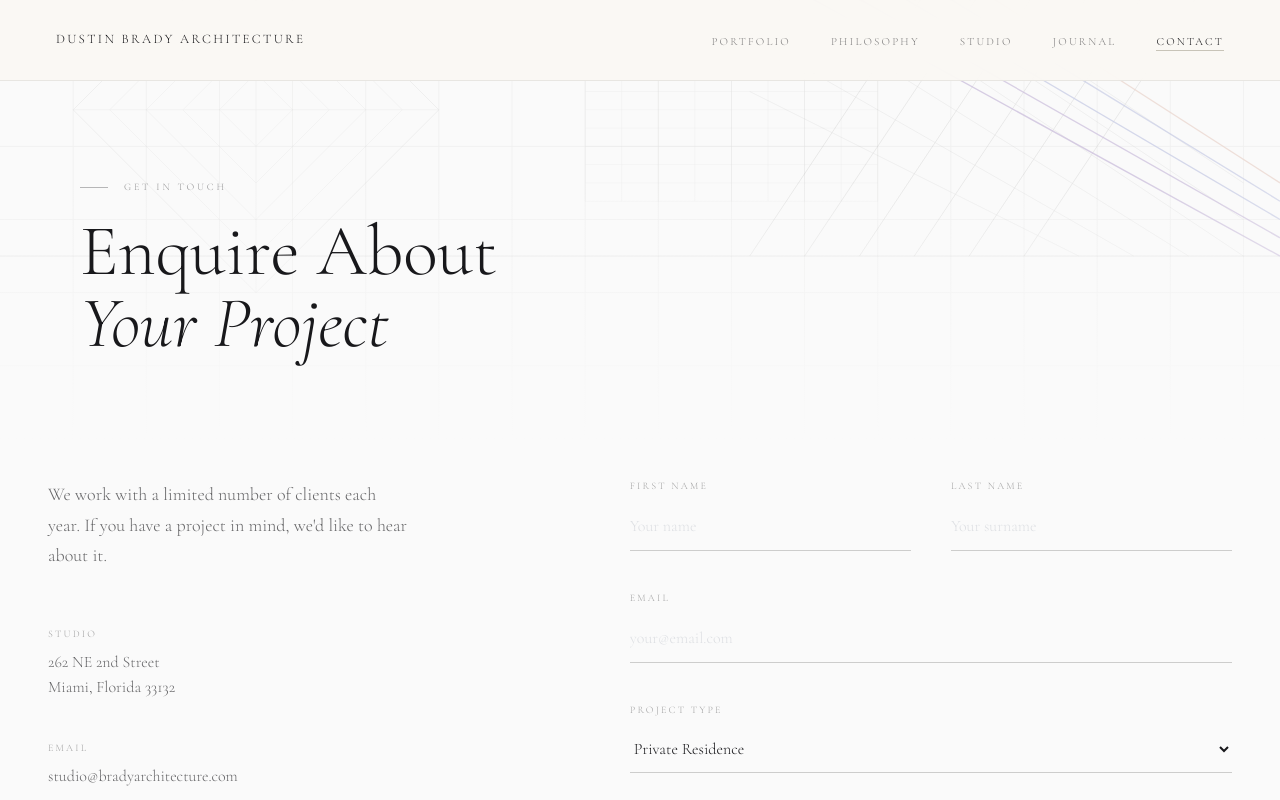
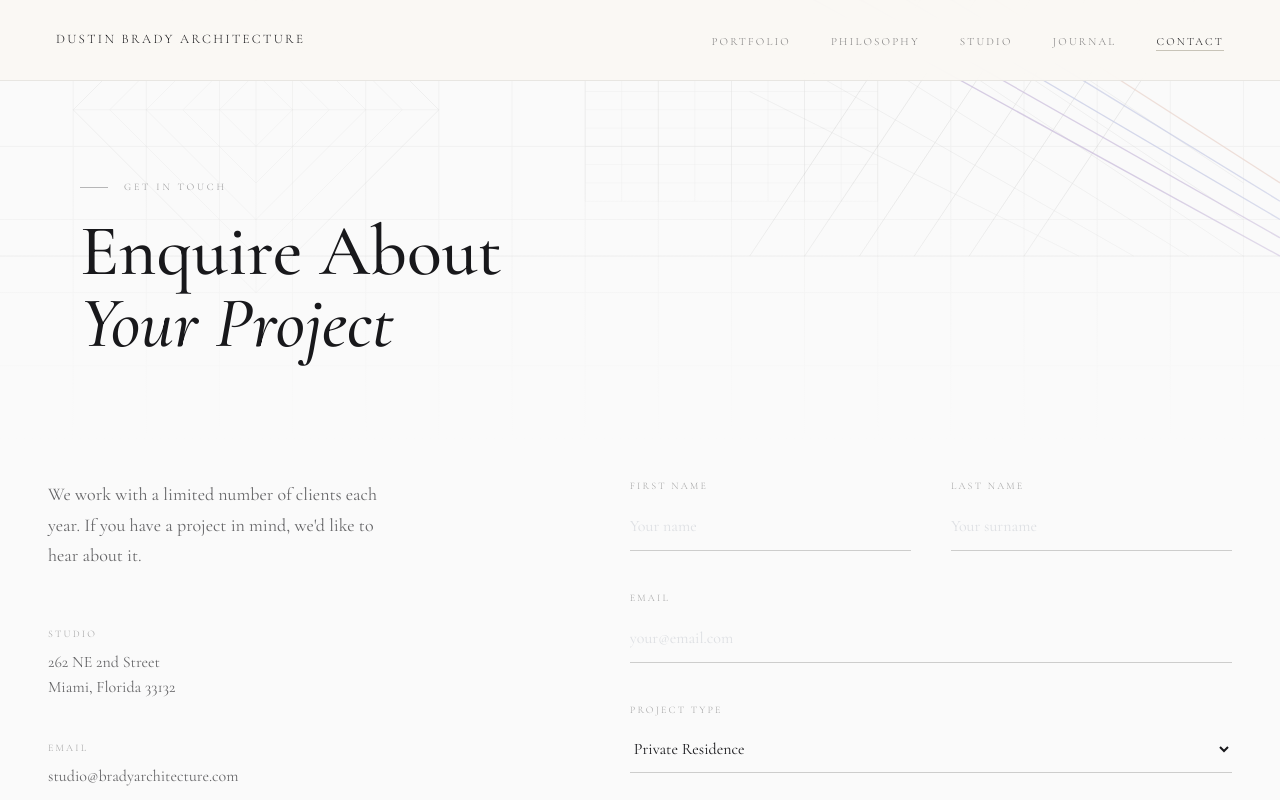
Before and after one commit to marcuslucas/architect-portfolio, a Next.js app: page /contact in a window 1280 px wide. Shown: the top 800 px of the page. Built offline with nearby package versions, Linux system fonts and the light colour scheme.

Commit message:
feat: responsive font weight on remaining pages
Co-Authored-By: Claude Sonnet 4.6 <noreply@anthropic.com>

```diff
--- a/src/app/contact/page.tsx
+++ b/src/app/contact/page.tsx
@@ -13,7 +13,7 @@ const inputStyle = {
   borderBottom: '1px solid rgba(26,25,22,0.2)',
   padding: '12px 0',
   fontFamily: 'var(--font-cormorant)',
-  fontWeight: 300,
+  fontWeight: 'var(--fw-body)' as const,
   fontSize: '16px',
   color: 'var(--ink)',
   outline: 'none',
@@ -55,7 +55,7 @@ export default function ContactPage() {
                 <span style={{ display: 'inline-block', width: '28px', height: '0.5px', background: 'var(--ink)', opacity: 0.3 }} />
                 <span style={{ fontFamily: 'var(--font-cormorant)', fontWeight: 300, fontSize: '10px', letterSpacing: '0.28em', textTransform: 'uppercase', opacity: 0.45 }}>Get in Touch</span>
               </div>
-              <h1 style={{ fontFamily: 'var(--font-cormorant)', fontWeight: 300, fontSize: 'clamp(40px, 6vw, 72px)', lineHeight: 1.0 }}>
+              <h1 style={{ fontFamily: 'var(--font-cormorant)', fontWeight: 'var(--fw-heading)', fontSize: 'clamp(40px, 6vw, 72px)', lineHeight: 1.0 }}>
                 Enquire About<br /><em>Your Project</em>
               </h1>
             </motion.div>
@@ -66,7 +66,7 @@ export default function ContactPage() {
         <section style={{ padding: '40px 48px 120px', display: 'grid', gridTemplateColumns: '1fr 1.2fr', gap: '80px', alignItems: 'start' }}>
           {/* Info column */}
           <motion.div initial={{ opacity: 0, x: -20 }} animate={{ opacity: 1, x: 0 }} transition={{ duration: 0.8, delay: 0.3 }}>
-            <p style={{ fontFamily: 'var(--font-cormorant)', fontWeight: 300, fontSize: '18px', lineHeight: 1.7, opacity: 0.65, marginBottom: '56px', maxWidth: '360px' }}>
+            <p style={{ fontFamily: 'var(--font-cormorant)', fontWeight: 'var(--fw-body)', fontSize: '18px', lineHeight: 1.7, opacity: 0.65, marginBottom: '56px', maxWidth: '360px' }}>
               We work with a limited number of clients each year. If you have a project in mind, we'd like to hear about it.
             </p>
 
@@ -80,7 +80,7 @@ export default function ContactPage() {
                 <div key={label}>
                   <span style={labelStyle}>{label}</span>
                   {lines.map((line, i) => (
-                    <span key={i} style={{ display: 'block', fontFamily: 'var(--font-cormorant)', fontWeight: 300, fontSize: '16px', opacity: 0.65, lineHeight: 1.6 }}>{line}</span>
+                    <span key={i} style={{ display: 'block', fontFamily: 'var(--font-cormorant)', fontWeight: 'var(--fw-body)', fontSize: '16px', opacity: 0.65, lineHeight: 1.6 }}>{line}</span>
                   ))}
                 </div>
               ))}
@@ -91,10 +91,10 @@ export default function ContactPage() {
           <motion.div initial={{ opacity: 0, x: 20 }} animate={{ opacity: 1, x: 0 }} transition={{ duration: 0.8, delay: 0.4 }}>
             {submitted ? (
               <div style={{ padding: '64px 0' }}>
-                <span style={{ display: 'block', fontFamily: 'var(--font-cormorant)', fontWeight: 300, fontStyle: 'italic', fontSize: '28px', opacity: 0.7 }}>
+                <span style={{ display: 'block', fontFamily: 'var(--font-cormorant)', fontWeight: 'var(--fw-heading)', fontStyle: 'italic', fontSize: '28px', opacity: 0.7 }}>
                   Thank you for reaching out.
                 </span>
-                <p style={{ fontFamily: 'var(--font-cormorant)', fontWeight: 300, fontSize: '16px', opacity: 0.5, marginTop: '16px', lineHeight: 1.7 }}>
+                <p style={{ fontFamily: 'var(--font-cormorant)', fontWeight: 'var(--fw-body)', fontSize: '16px', opacity: 0.5, marginTop: '16px', lineHeight: 1.7 }}>
                   We'll be in touch within two business days.
                 </p>
               </div>
--- a/src/app/not-found.tsx
+++ b/src/app/not-found.tsx
@@ -33,7 +33,7 @@ export default function NotFound() {
         <h1
           style={{
             fontFamily: 'var(--font-cormorant)',
-            fontWeight: 300,
+            fontWeight: 'var(--fw-heading)',
             fontStyle: 'italic',
             fontSize: 'clamp(32px, 5vw, 60px)',
             marginBottom: '28px',
--- a/src/app/projects/[slug]/page.tsx
+++ b/src/app/projects/[slug]/page.tsx
@@ -64,11 +64,11 @@ export default function ProjectDetailPage({
             <span style={{ display: 'block', fontFamily: 'var(--font-cormorant)', fontWeight: 300, fontSize: '10px', letterSpacing: '0.26em', textTransform: 'uppercase', opacity: 0.6, marginBottom: '12px' }}>
               {project.number} — {project.type}
             </span>
-            <h1 style={{ fontFamily: 'var(--font-cormorant)', fontWeight: 300, fontSize: 'clamp(36px, 6vw, 72px)', lineHeight: 1.0 }}>
+            <h1 style={{ fontFamily: 'var(--font-cormorant)', fontWeight: 'var(--fw-heading)', fontSize: 'clamp(36px, 6vw, 72px)', lineHeight: 1.0 }}>
               {project.title}
               {project.subtitle && <><br /><em>{project.subtitle}</em></>}
             </h1>
-            <span style={{ display: 'block', fontFamily: 'var(--font-cormorant)', fontWeight: 300, fontSize: '14px', letterSpacing: '0.1em', opacity: 0.55, marginTop: '12px' }}>
+            <span style={{ display: 'block', fontFamily: 'var(--font-cormorant)', fontWeight: 'var(--fw-body)', fontSize: '14px', letterSpacing: '0.1em', opacity: 0.55, marginTop: '12px' }}>
               {project.location}
             </span>
           </motion.div>
@@ -77,12 +77,12 @@ export default function ProjectDetailPage({
         {/* Project intro */}
         <section className="project-intro" style={{ padding: '80px 48px', display: 'grid', gridTemplateColumns: '1fr 1fr', gap: '80px', borderBottom: '0.5px solid rgba(26,25,22,0.08)' }}>
           <motion.div initial={{ opacity: 0, y: 20 }} animate={{ opacity: 1, y: 0 }} transition={{ duration: 0.8, delay: 0.2 }}>
-            <p style={{ fontFamily: 'var(--font-cormorant)', fontWeight: 300, fontSize: '22px', lineHeight: 1.6, color: 'var(--ink)' }}>
+            <p style={{ fontFamily: 'var(--font-cormorant)', fontWeight: 'var(--fw-body)', fontSize: '22px', lineHeight: 1.6, color: 'var(--ink)' }}>
               {project.description}
             </p>
           </motion.div>
           <motion.div initial={{ opacity: 0, y: 20 }} animate={{ opacity: 1, y: 0 }} transition={{ duration: 0.8, delay: 0.35 }}>
-            <p style={{ fontFamily: 'var(--font-cormorant)', fontWeight: 300, fontSize: '16px', lineHeight: 1.75, color: 'var(--ink)', opacity: 0.6, marginBottom: '40px' }}>
+            <p style={{ fontFamily: 'var(--font-cormorant)', fontWeight: 'var(--fw-body)', fontSize: '16px', lineHeight: 1.75, color: 'var(--ink)', opacity: 0.6, marginBottom: '40px' }}>
               {project.longDescription}
             </p>
             <div style={{ display: 'grid', gridTemplateColumns: '1fr 1fr', gap: '20px 32px', paddingTop: '32px', borderTop: '0.5px solid rgba(26,25,22,0.1)' }}>
@@ -95,7 +95,7 @@ export default function ProjectDetailPage({
               ].map(({ label, value }) => (
                 <div key={label}>
                   <span style={{ display: 'block', fontFamily: 'var(--font-cormorant)', fontWeight: 300, fontSize: '9px', letterSpacing: '0.22em', textTransform: 'uppercase', opacity: 0.35, marginBottom: '6px' }}>{label}</span>
-                  <span style={{ display: 'block', fontFamily: 'var(--font-cormorant)', fontWeight: 300, fontSize: '18px', color: 'var(--ink)' }}>{value}</span>
+                  <span style={{ display: 'block', fontFamily: 'var(--font-cormorant)', fontWeight: 'var(--fw-body)', fontSize: '18px', color: 'var(--ink)' }}>{value}</span>
                 </div>
               ))}
             </div>
--- a/src/app/projects/page.tsx
+++ b/src/app/projects/page.tsx
@@ -46,7 +46,7 @@ export default function ProjectsPage() {
             }}
             style={{
               fontFamily: 'var(--font-cormorant)',
-              fontWeight: 300,
+              fontWeight: 'var(--fw-heading)',
               fontSize: 'clamp(48px, 7vw, 96px)',
               lineHeight: 1.0,
               color: 'var(--ink)',
```
